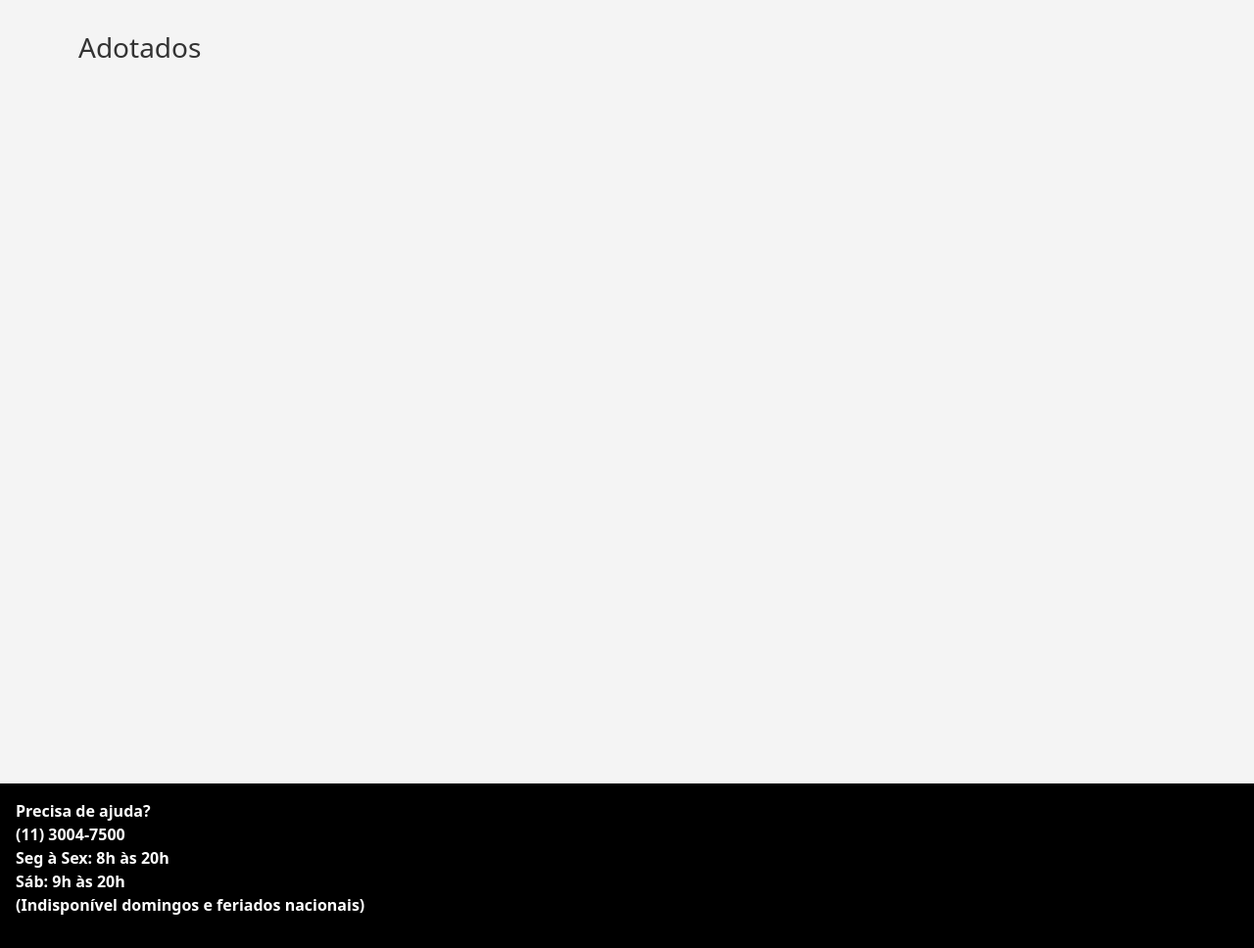
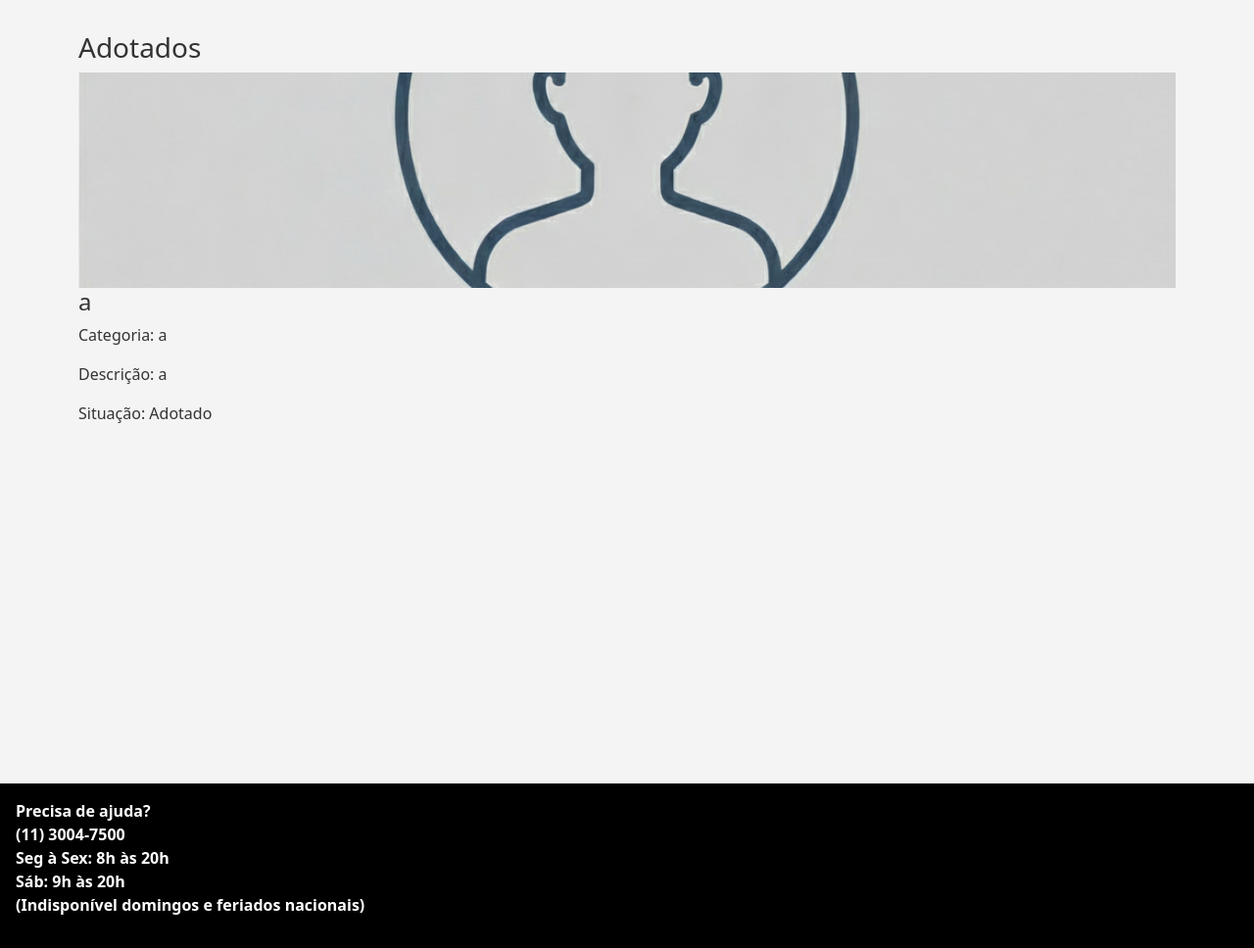
Before and after one commit to leonardo300250/trabalho-final-python, a Django app: page /adotados/ in a window 1280 px wide. Shown: the part 96-1064 px from the top of the page at 98% size. Run offline with Django 5.2, Linux system fonts and the light colour scheme; data comes from the database, SQL or seed files in the repository; both versions use the stored data as it was after the commit; some libraries are stand-ins or nearby versions.

Commit message:
fix erro logout e pagina adotados.html

```diff
--- a/rh/admin.py
+++ b/rh/admin.py
@@ -29,6 +29,6 @@ class ClienteAdmin(admin.ModelAdmin):
     search_fields = ('nome','contato',)
 
 @admin.register(Adotados)
-class ProdutoAdmin(admin.ModelAdmin):
+class AdotadosAdmin(admin.ModelAdmin):
     list_display = ('nome','categoria')
     search_fields = ('nome','categoria')
--- a/rh/models.py
+++ b/rh/models.py
@@ -71,4 +71,4 @@ class Adotados(models.Model):
         verbose_name = "Adotado"
         verbose_name_plural = "Adotados" # Define o nome plural correto
     def __str__(self):
-        return self.adotado
+        return self.nome
--- a/rh/templates/adotados.html
+++ b/rh/templates/adotados.html
@@ -4,4 +4,22 @@
 {% block content %}
     <h3>Adotados</h3>
 
+    {% for adotado in adotados %}
+    <section class="card-adotado">
+        {% if adotado.foto.url != null %}
+        <img src="{{ adotado.foto.url }}" alt="Foto de {{adotado.nome}}">
+        {% else %}
+        <img src="/static/images/usuario-sem-imagem.png" alt="Foto padrão de usuário">
+        {% endif %}
+        <div class="info-adotado">
+            <h4>{{adotado.nome}}</h4>
+            <p>Categoria: {{adotado.categoria}}</p>
+            <p>Descrição: {{adotado.descricao}} </p>
+            {% if adotado.status == True %}
+                <p>Situação: Adotado</p>
+            {% endif %}
+        </div>
+    </section>
+    {% endfor %}
+
 {% endblock %}
--- a/templates/components/_navbar.html
+++ b/templates/components/_navbar.html
@@ -14,7 +14,11 @@
                     <form action="{% url 'login' %}" method="post" class="d-inline">
                         {% csrf_token %}
 
-                        <a href="{% url 'logout' %}">Sair</a>
+                    </form>
+
+                    <form method="post" action="{% url 'logout' %}">
+                        {% csrf_token %}
+                        <button type="submit" class="btn btn-danger">Sair</button>
                     </form>
 
                     {% if user.is_superuser %}
```
Also changed, not shown: db.sqlite3, rh/migrations/0009_adotados.py (added).
